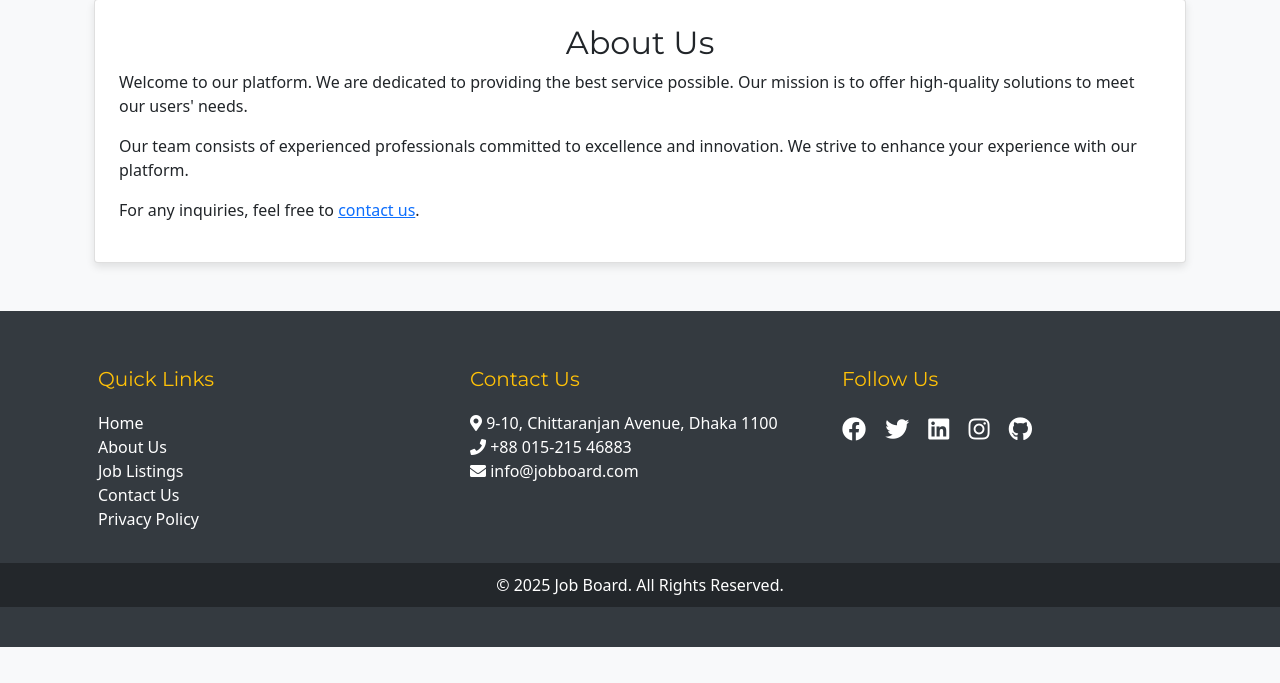
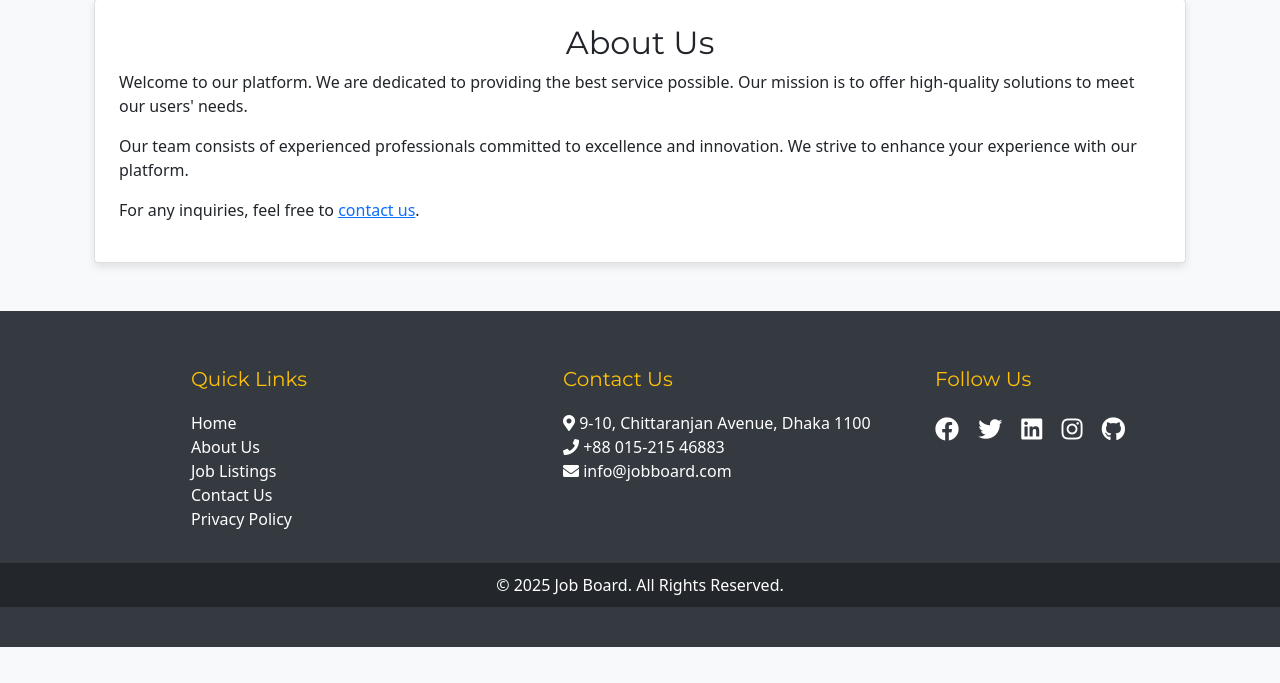
Before and after one commit to nibirjoydhar/job-board, a PHP site: page /html/about.php in a window 1280 px wide. Shown: the part 117-800 px from the top of the page. Run offline with PHP 8.4, Linux system fonts and the light colour scheme.

Commit message:
... Updated

```diff
--- a/html/footer.php
+++ b/html/footer.php
@@ -3,6 +3,7 @@
     <div class="container">
         <div class="row">
             <!-- Quick Links -->
+            <div class="col-md-1"></div>
 
             <div class="col-md-4 p-3">
                 <h5>Quick Links</h5>
```
